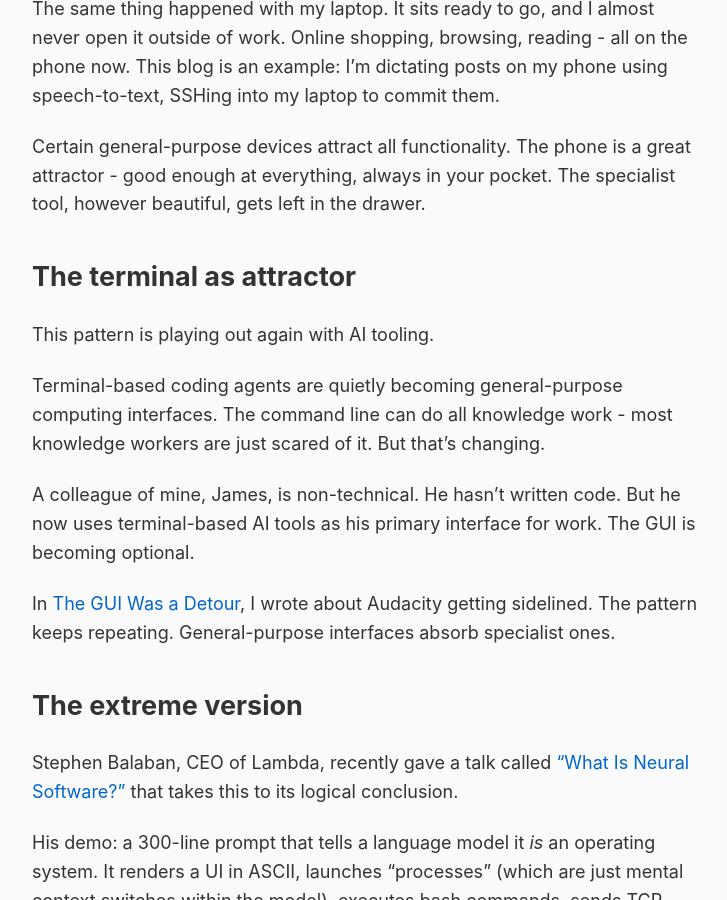
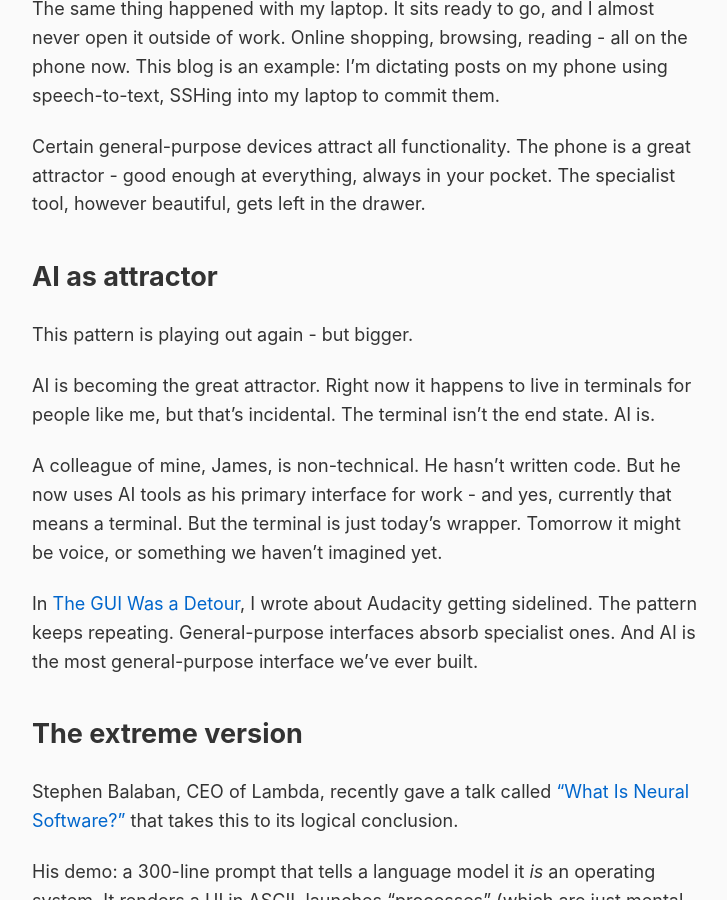
Before and after one commit to rob137/rob137.github.io, a Jekyll site: the page built from _posts/2026-01-05-the-great-attractor.md, in a window 1280 px wide and 900 px high, scrolled down 829 px. Shown: the whole window, without its empty margins (275-1002 px from the left). Built offline with Jekyll 4.4.1, drawn with Linux system fonts in a browser that asks for light colours.

Commit message:
Fix: AI is the attractor, not the terminal

```diff
--- a/_posts/2026-01-05-the-great-attractor.md
+++ b/_posts/2026-01-05-the-great-attractor.md
@@ -20,15 +20,15 @@ The same thing happened with my laptop. It sits ready to go, and I almost never
 
 Certain general-purpose devices attract all functionality. The phone is a great attractor - good enough at everything, always in your pocket. The specialist tool, however beautiful, gets left in the drawer.
 
-## The terminal as attractor
+## AI as attractor
 
-This pattern is playing out again with AI tooling.
+This pattern is playing out again - but bigger.
 
-Terminal-based coding agents are quietly becoming general-purpose computing interfaces. The command line can do all knowledge work - most knowledge workers are just scared of it. But that's changing.
+AI is becoming the great attractor. Right now it happens to live in terminals for people like me, but that's incidental. The terminal isn't the end state. AI is.
 
-A colleague of mine, James, is non-technical. He hasn't written code. But he now uses terminal-based AI tools as his primary interface for work. The GUI is becoming optional.
+A colleague of mine, James, is non-technical. He hasn't written code. But he now uses AI tools as his primary interface for work - and yes, currently that means a terminal. But the terminal is just today's wrapper. Tomorrow it might be voice, or something we haven't imagined yet.
 
-In [The GUI Was a Detour](/2026/01/02/the-gui-was-a-detour/), I wrote about Audacity getting sidelined. The pattern keeps repeating. General-purpose interfaces absorb specialist ones.
+In [The GUI Was a Detour](/2026/01/02/the-gui-was-a-detour/), I wrote about Audacity getting sidelined. The pattern keeps repeating. General-purpose interfaces absorb specialist ones. And AI is the most general-purpose interface we've ever built.
 
 ## The extreme version
 
```
